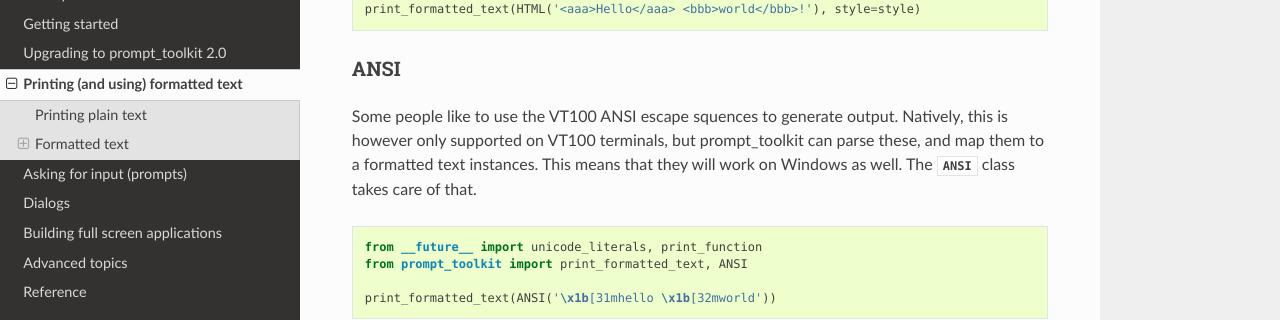
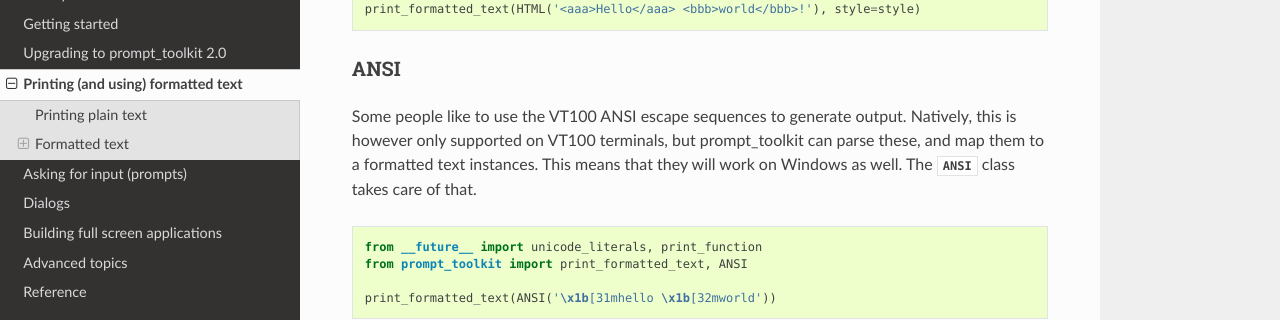
Before and after one commit to dbcli/pgcli, a Sphinx documentation site: the page built from docs/pages/printing_text.rst, in a window 1280 px wide and 900 px high, scrolled down 2107 px. Shown: the part 151-471 px from the top of the window. Built offline with Sphinx 7.4.7 and the Read the Docs theme 2.0.0, drawn with Linux system fonts in a browser that asks for light colours; pages that are not in the unit, such as notebooks, are missing from menus; some of the changed text lies outside the part shown.

Commit message:
Fix typos: `squences` -> `sequences`, `combinding` -> `combining`

```diff
--- a/docs/pages/printing_text.rst
+++ b/docs/pages/printing_text.rst
@@ -125,7 +125,7 @@
 ANSI
 ^^^^
 
-Some people like to use the VT100 ANSI escape squences to generate output.
+Some people like to use the VT100 ANSI escape sequences to generate output.
 Natively, this is however only supported on VT100 terminals, but prompt_toolkit
 can parse these, and map them to a formatted text instances. This means that they
 will work on Windows as well. The :class:`~prompt_toolkit.formatted.ANSI` class
```
Also changed, not shown: other parts of docs/pages/printing_text.rst (+1 -1 lines).
